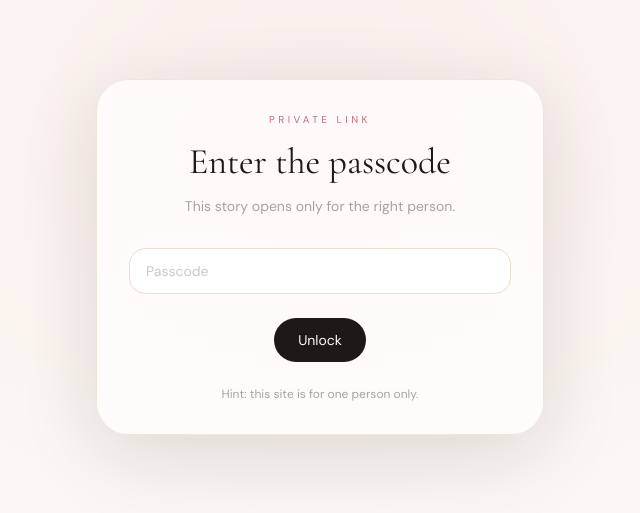
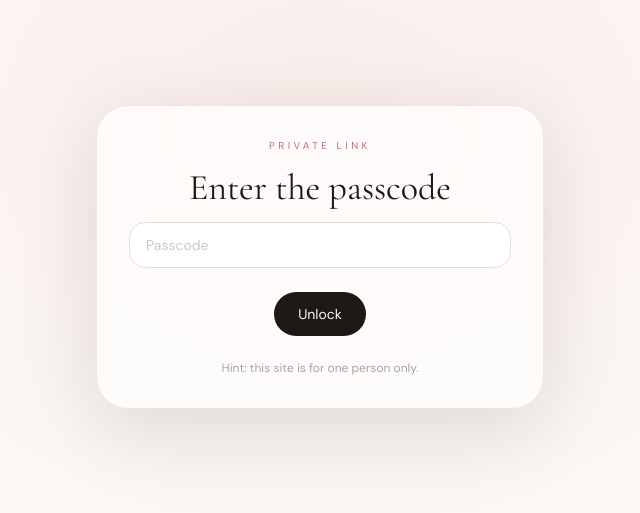
Before and after one commit to NikhilGolla72/Sep7th, a React (Vite) app: page / in a window 1280 px wide. Shown: the part 143-656 px from the top of the page, without its empty margins (320-960 px from the left). Built offline with nearby package versions, Linux system fonts and the light colour scheme.

Commit message:
Update passcode gate copy

```diff
--- a/src/components/PasscodeGate.tsx
+++ b/src/components/PasscodeGate.tsx
@@ -2,7 +2,7 @@ import { useState } from "react";
 import type { ReactNode } from "react";
 import { motion } from "framer-motion";
 
-const ACCESS_CODE = "14052206";
+const ACCESS_CODE = "14052204";
 const STORAGE_KEY = "sep7th-unlocked";
 
 export function PasscodeGate({ children }: { children: ReactNode }) {
@@ -41,8 +41,6 @@ export function PasscodeGate({ children }: { children: ReactNode }) {
       >
         <p className="font-body text-[10px] tracking-[0.35em] uppercase text-[#c26b7a] mb-3">private link</p>
         <h1 className="font-display text-4xl text-ink text-balance leading-tight mb-3">Enter the passcode</h1>
-        <p className="font-body text-sm text-ink-3 mb-8">This story opens only for the right person.</p>
-
         <label className="sr-only" htmlFor="passcode">Passcode</label>
         <input
           id="passcode"
```
